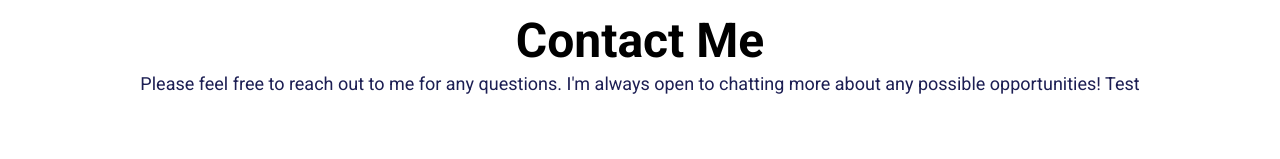
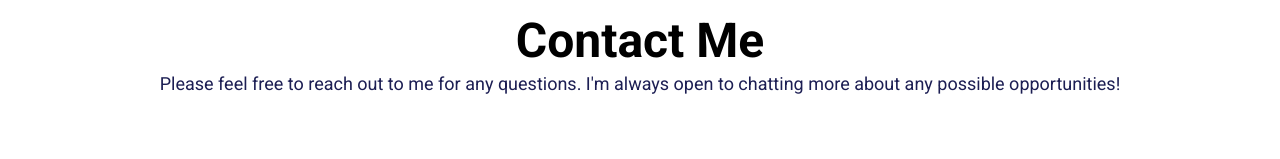
Before and after one commit to Alexlihing/personal-website, a React (Create React App) app: page / in a window 1280 px wide. Shown: the part 5248-5407 px from the top of the page. Built offline with nearby package versions, Linux system fonts and the light colour scheme.

Commit message:
updated resume

```diff
--- a/src/Pages/Home/ContactMe.jsx
+++ b/src/Pages/Home/ContactMe.jsx
@@ -4,7 +4,7 @@ export default function ContactMe() {
             <div>
                 <h2>Contact Me</h2>
                 <p className="text-lg">
-                    Please feel free to reach out to me for any questions. I'm always open to chatting more about any possible opportunities! Test
+                    Please feel free to reach out to me for any questions. I'm always open to chatting more about any possible opportunities!
                 </p>
             </div>
             <div className="contact--email--container">
```
